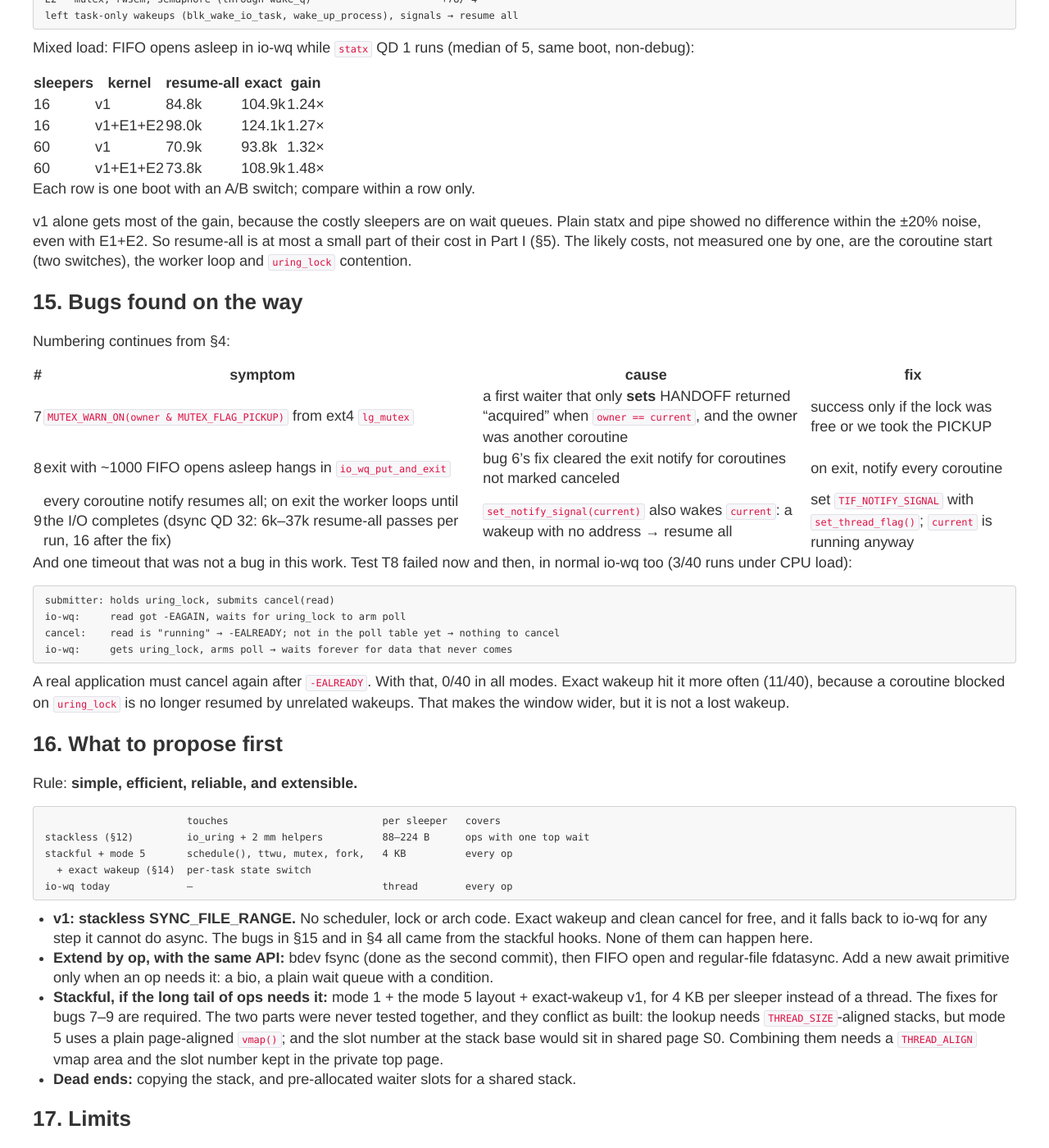
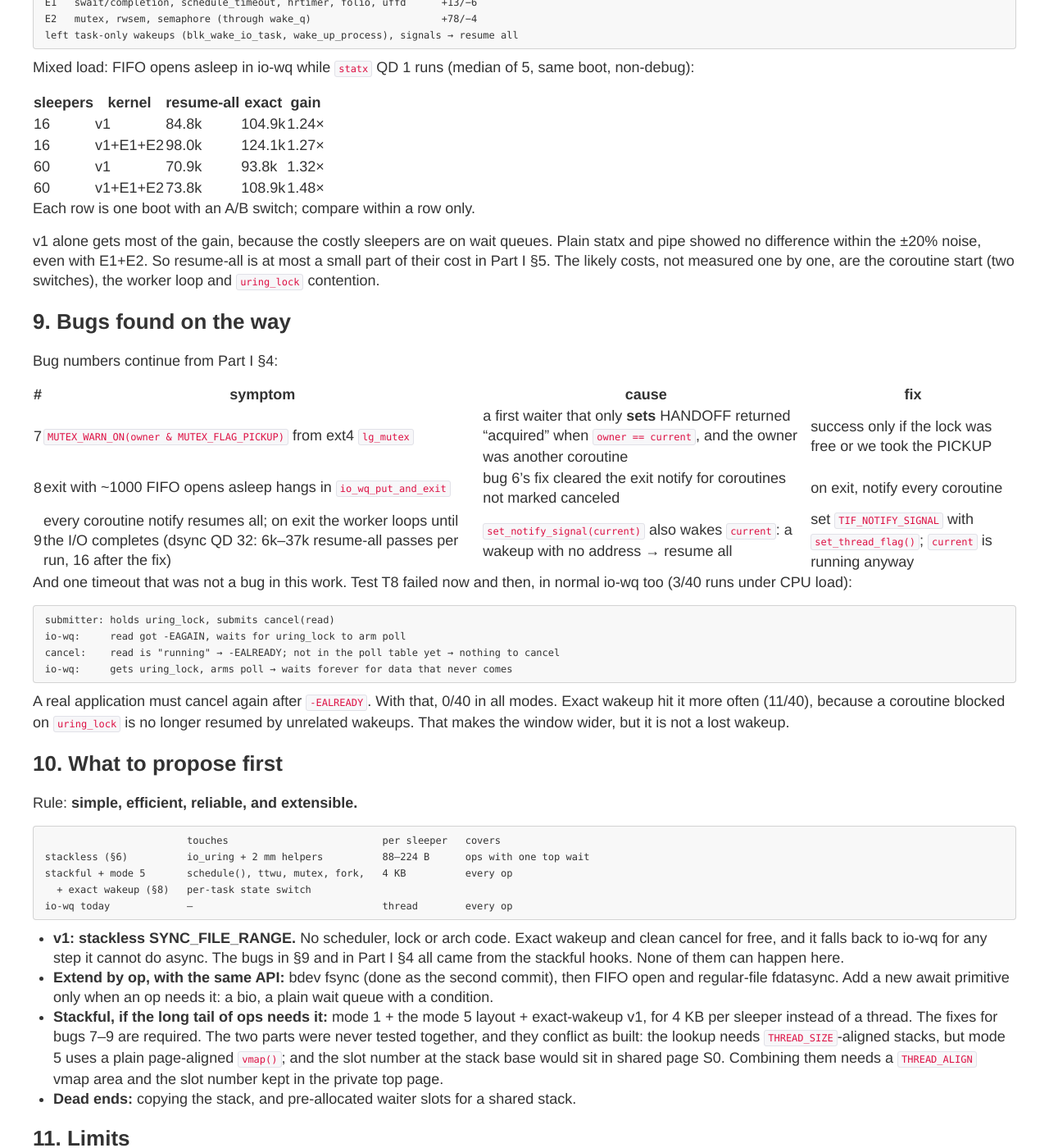
Before and after one commit to ming1/ming1.github.io, a Jekyll site: the page built from _posts/2026-09-23-linux-kernel-coroutine-io-wq.md, in a window 1280 px wide and 1400 px high, scrolled down 12321 px. Shown: the whole window at 82% size. Built offline with Jekyll 4.4.1, drawn with Linux system fonts in a browser that asks for light colours; comment, search, counter and statistics services are not loaded; a style sheet for code colours, icons or effects is not loaded; some of the changed text lies outside the part shown.

Commit message:
linux-kernel-coroutine-io-wq: number Part II on its own
Part II sections now run 1-11 instead of continuing 7-17. References
across parts name the part ("Part II §9", "Part I §4"); bug numbers
7-9 still continue from Part I.

````diff
--- a/_posts/2026-09-23-linux-kernel-coroutine-io-wq.md
+++ b/_posts/2026-09-23-linux-kernel-coroutine-io-wq.md
@@ -205,7 +205,7 @@ coroutine B: wants the same i_rwsem → owner == current → ?
 ## 4. What testing and review found
 
 The first version passed my own tests. The liburing test suite and review
-then found six bugs (three more in §15). Bug 2 was the prototype's own mistake; the other five
+then found six bugs (three more in Part II §9). Bug 2 was the prototype's own mistake; the other five
 are places where kernel code assumes **one task = one sleeping context**:
 
 | # | symptom | cause | fix |
@@ -251,11 +251,11 @@ Correctness, on a **debug kernel** (lockdep, mutex/rwsem/spinlock debugging):
 
 | test | normal | coroutine |
 |---|---|---|
-| own tests T1–T9 (fs ops, pipe wakeups, lock contention, cancel, exit, userfaultfd with i_rwsem held, 200 blocked FIFO opens; T8 cancels again after `-EALREADY`, see §15) | pass | pass |
+| own tests T1–T9 (fs ops, pipe wakeups, lock contention, cancel, exit, userfaultfd with i_rwsem held, 200 blocked FIFO opens; T8 cancels again after `-EALREADY`, see Part II §9) | pass | pass |
 | liburing suite (257 tests) | fails bind-listen, sqe_group, iowait | fails bind-listen, sqe_group, connect (connect: 0/10 fails on rerun in both modes) |
 | lockdep / WARN / hung task | none | none |
 
-Performance, on a **non-debug kernel** (commit 1a59ecf4726c, before the bug 7–9 fixes of §15; lock
+Performance, on a **non-debug kernel** (commit 1a59ecf4726c, before the bug 7–9 fixes of Part II §9; lock
 debugging off), median of 3 runs per value:
 
 Requests that really sleep (async FIFO opens, released after 1 s):
@@ -290,7 +290,7 @@ Other workloads (10 s runs):
   request.
 - pipe: every short sleep costs a coroutine switch, plus the worker loop and
   `uring_lock` contention. Resume-all is at most a small part of this gap
-  (§14).
+  (Part II §8).
 - `RWF_DSYNC` writes are left out: the results vary too much between runs.
   At QD 32, coroutine mode gave 146, 1912 and 1960 ops/s (normal: 122, 303,
   148); at QD 1 it gave 151, 61 and 53 (normal: 149, 129, 151). The emulated
@@ -308,13 +308,13 @@ does 13% fewer ops/s, and statx QD 32 is 8% faster.
 - rt_mutex sleeps (PI futex, some drivers, and all sleeping locks on
   PREEMPT_RT) skip `schedule()` and block the whole worker: safe, but slow.
 - Not handled: proxy execution, per-task stats (PSI) while a coroutine sleeps.
-- Resume-all costs O(sleeping coroutines) per wakeup (§14 fixes it for wait
+- Resume-all costs O(sleeping coroutines) per wakeup (Part II §8 fixes it for wait
   queues). Pipe QD 32 is 13% slower, mostly not because of resume-all.
 - Numbers come from a VM; real hardware not tested.
 
 # Part II: sharing the stack, and waking the right one
 
-## 7. Two costs left from Part I
+## 1. Two costs left from Part I
 
 Two costs remain from Part I:
 
@@ -357,17 +357,17 @@ easy to extend later.
 4. A request that sleeps deep inside fs code needs its stack. But a sleeping
    stack is shallow (at most 2352 bytes measured), so one private page is enough.
 5. The waker already holds an address on the sleeper's stack. The stack base
-   tells which coroutine it is. (#4 and #5 were built in separate trees; §16
+   tells which coroutine it is. (#4 and #5 were built in separate trees; §10
    says what combining them needs.)
 
-§9–§10 are #1–#2, §11 is why syscall scope does not help, §12 is #3, §13 is #4,
-§14 is #5, §16 is the v1 choice.
+§3–§4 are #1–#2, §5 is why syscall scope does not help, §6 is #3, §7 is #4,
+§8 is #5, §10 is the v1 choice.
 
 Prototype modes (`kernel.io_uring_wq_coro`): 1 = Part I (own 16 KB stack),
 2 = lazy stack copy, 3 = copy + poison, 4 = stack only from the first sleep,
 5 = shared lower pages.
 
-## 9. Why one stack cannot be shared
+## 3. Why one stack cannot be shared
 
 The first idea: all coroutines of a worker run on **one** stack. On a switch,
 copy the used part out; before running again, copy it back to the same
@@ -489,7 +489,7 @@ State and stack are needed at such a point. Only a suspension point **at the
 top of the op**, with no locks and no stack, avoids both. That is the
 stackless design.
 
-## 12. Stackless: the request is the coroutine
+## 6. Stackless: the request is the coroutine
 
 io_uring is already stackless where the kernel allows it: it issues with
 `IO_URING_F_NONBLOCK`, and on `-EAGAIN` it arms poll and keeps the state in
@@ -630,7 +630,7 @@ plain call, and gets a stack only at its first sleep. Requests that never
 sleep cost no stack. It works and passes the tests, but moving the loop
 between stacks is the most complex part of all the prototypes.
 
-## 14. Waking the right coroutine
+## 8. Waking the right coroutine
 
 The waker does not know about coroutines; it wakes the worker **task**. But
 it usually holds an **address**: the wait entry, the lock waiter, the timer.
@@ -659,7 +659,7 @@ record": the record is at the stack base, and the waker finds it by alignment.
 v1 hooks one function, `default_wake_function()`. It covers all wait queues:
 `wait_event*`, `wait_woken`, wait_bit, wait_var, pipe, FIFO, poll. It is
 +161/−22, about 35 lines of it outside io_uring, and it needs the fix for bug 9
-(§15) underneath. Extensions are independent, with resume-all as the
+(§9) underneath. Extensions are independent, with resume-all as the
 fallback:
 
 ```
@@ -683,13 +683,13 @@ Each row is one boot with an A/B switch; compare within a row only.
 
 v1 alone gets most of the gain, because the costly sleepers are on wait
 queues. Plain statx and pipe showed no difference within the ±20% noise, even
-with E1+E2. So resume-all is at most a small part of their cost in Part I (§5). The
+with E1+E2. So resume-all is at most a small part of their cost in Part I §5. The
 likely costs, not measured one by one, are the coroutine start (two switches),
 the worker loop and `uring_lock` contention.
 
-## 15. Bugs found on the way
+## 9. Bugs found on the way
 
-Numbering continues from §4:
+Bug numbers continue from Part I §4:
 
 | # | symptom | cause | fix |
 |---|---|---|---|
@@ -712,21 +712,21 @@ all modes. Exact wakeup hit it more often (11/40), because a coroutine
 blocked on `uring_lock` is no longer resumed by unrelated wakeups. That makes
 the window wider, but it is not a lost wakeup.
 
-## 16. What to propose first
+## 10. What to propose first
 
 Rule: **simple, efficient, reliable, and extensible.**
 
 ```
                          touches                          per sleeper   covers
- stackless (§12)         io_uring + 2 mm helpers          88–224 B      ops with one top wait
+ stackless (§6)          io_uring + 2 mm helpers          88–224 B      ops with one top wait
  stackful + mode 5       schedule(), ttwu, mutex, fork,   4 KB          every op
-   + exact wakeup (§14)  per-task state switch
+   + exact wakeup (§8)   per-task state switch
  io-wq today             –                                thread        every op
 ```
 
 - **v1: stackless SYNC_FILE_RANGE.** No scheduler, lock or arch code. Exact
   wakeup and clean cancel for free, and it falls back to io-wq for any step it
-  cannot do async. The bugs in §15 and in §4 all came from the stackful
+  cannot do async. The bugs in §9 and in Part I §4 all came from the stackful
   hooks. None of them can happen here.
 - **Extend by op, with the same API:** bdev fsync (done as the second commit),
   then FIFO open and regular-file fdatasync. Add a new await primitive only
@@ -741,7 +741,7 @@ Rule: **simple, efficient, reliable, and extensible.**
 - **Dead ends:** copying the stack, and pre-allocated waiter slots for a
   shared stack.
 
-## 17. Limits
+## 11. Limits
 
 - The host was shared by several VMs, so plain
   statx/pipe throughput differences below ±20% are noise.
@@ -777,6 +777,6 @@ Code: the Part I prototype is 14 files, +798/−58, on v7.3-rc4, not published y
 Tests [`iowq_coro_test.c`]({{ site.baseurl }}/code/io-wq-coro/iowq_coro_test.c),
 [`iowq_coro_bench.c`]({{ site.baseurl }}/code/io-wq-coro/iowq_coro_bench.c).
 Run `iowq_coro_test <dir-on-ext4>` once with `kernel.io_uring_wq_coro=0` and
-once with `=1`. T8 cancels again after `-EALREADY` (§15). The Part II
+once with `=1`. T8 cancels again after `-EALREADY` (Part II §9). The Part II
 prototypes (stackless, shared-page stacks, exact wakeup) and their benchmarks
 are on the same base, not published yet.
````
Also changed, not shown: other parts of _posts/2026-09-23-linux-kernel-coroutine-io-wq.md (+4 -4 lines).
